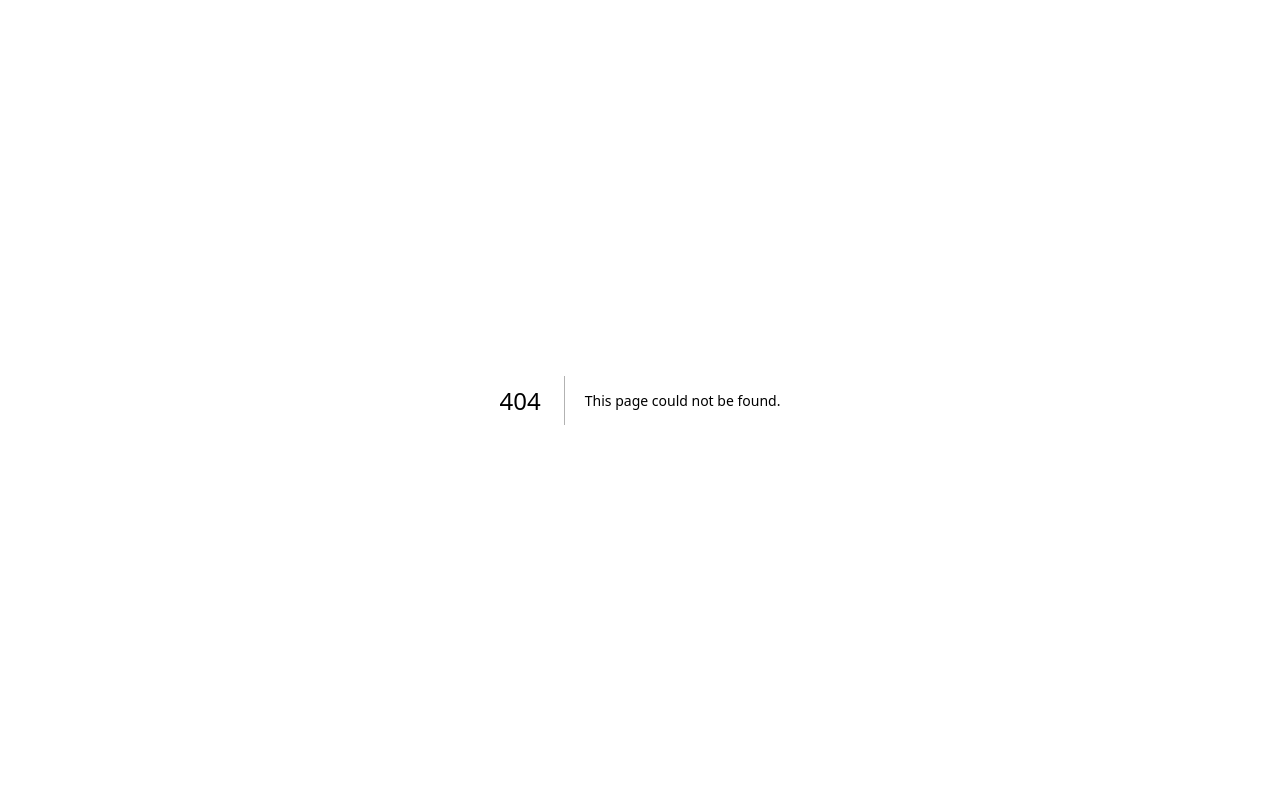
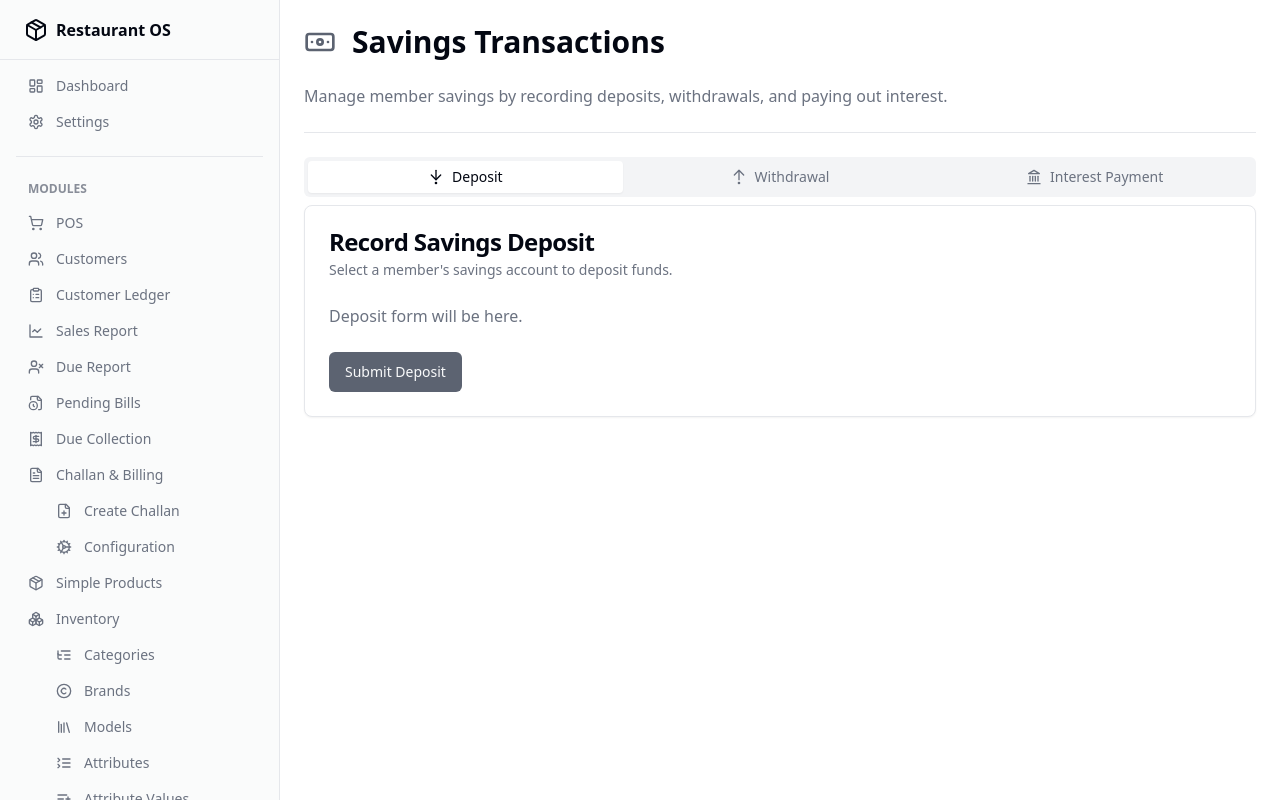
Before and after one commit to rahat1995/Order-Mgt, a Next.js app: page /admin/modules/microfinance/collections in a window 1280 px wide. Before the commit this address had no page. Built offline with nearby package versions, Linux system fonts and the light colour scheme.

Commit message:
dear, in one page, i need 3 menu, one is savings deposit, savings withdr

```diff
--- /dev/null
+++ b/src/app/admin/modules/microfinance/collections/page.tsx
@@ -0,0 +1,19 @@
+
+import { SavingsTransactionClient } from "@/components/admin/microfinance/SavingsTransactionClient";
+import { Banknote } from "lucide-react";
+
+export default function SavingsTransactionPage() {
+  return (
+    <div className="space-y-6">
+      <div className="flex items-center gap-4">
+        <Banknote className="h-8 w-8 text-primary" />
+        <h1 className="text-3xl font-bold">Savings Transactions</h1>
+      </div>
+      <p className="text-muted-foreground">
+        Manage member savings by recording deposits, withdrawals, and paying out interest.
+      </p>
+      <div className="h-[1px] w-full bg-border" />
+      <SavingsTransactionClient />
+    </div>
+  );
+}
--- a/src/app/admin/modules/microfinance/page.tsx
+++ b/src/app/admin/modules/microfinance/page.tsx
@@ -56,9 +56,9 @@ const microfinanceSubModules = [
   {
     href: '/admin/modules/microfinance/collections',
     icon: Receipt,
-    title: 'Collections',
-    description: 'Record loan repayments and savings deposits.',
-    enabled: false,
+    title: 'Savings Transactions',
+    description: 'Record deposits, withdrawals, and interest payments.',
+    enabled: true,
   },
   {
     href: '/admin/modules/microfinance/reports',
--- a/src/components/admin/Sidebar.tsx
+++ b/src/components/admin/Sidebar.tsx
@@ -51,7 +51,9 @@ import {
   UserCheck,
   Banknote,
   ListChecks,
-  Wallet
+  Wallet,
+  ArrowDownToDot,
+  ArrowUpFromDot,
 } from 'lucide-react';
 import { useSettings } from '@/context/SettingsContext';
 
@@ -128,6 +130,7 @@ const moduleLinks = [
         { href: '/admin/modules/microfinance/savings-product-types', label: 'Savings Types', icon: ListChecks },
         { href: '/admin/modules/microfinance/savings-products', label: 'Savings Products', icon: ClipboardList },
         { href: '/admin/modules/microfinance/savings-accounts', label: 'Savings Accounts', icon: Wallet },
+        { href: '/admin/modules/microfinance/collections', label: 'Savings Transactions', icon: Receipt },
         { href: '/admin/modules/microfinance/guarantor', label: 'Guarantor', icon: UserCheck },
         { href: '/admin/modules/microfinance/cash-collateral', label: 'Cash Collateral', icon: Banknote },
         { href: '/admin/modules/microfinance/configuration', label: 'Configuration', icon: Cog },
--- /dev/null
+++ b/src/components/admin/microfinance/SavingsTransactionClient.tsx
@@ -0,0 +1,90 @@
+
+'use client';
+
+import React, { useState } from 'react';
+import { Card, CardContent, CardDescription, CardHeader, CardTitle, CardFooter } from '@/components/ui/card';
+import { Button } from '@/components/ui/button';
+import { Input } from '@/components/ui/input';
+import { Label } from '@/components/ui/label';
+import { Tabs, TabsContent, TabsList, TabsTrigger } from '@/components/ui/tabs';
+import { ArrowDownToDot, ArrowUpFromDot, Landmark } from 'lucide-react';
+
+
+const SavingsDepositForm = () => {
+    return (
+        <Card>
+            <CardHeader>
+                <CardTitle>Record Savings Deposit</CardTitle>
+                <CardDescription>Select a member's savings account to deposit funds.</CardDescription>
+            </CardHeader>
+            <CardContent>
+                <p className="text-muted-foreground">Deposit form will be here.</p>
+            </CardContent>
+            <CardFooter>
+                <Button>Submit Deposit</Button>
+            </CardFooter>
+        </Card>
+    );
+}
+
+const SavingsWithdrawalForm = () => {
+    return (
+        <Card>
+            <CardHeader>
+                <CardTitle>Record Savings Withdrawal</CardTitle>
+                <CardDescription>Select a member's savings account to withdraw funds.</CardDescription>
+            </CardHeader>
+            <CardContent>
+                <p className="text-muted-foreground">Withdrawal form will be here.</p>
+            </CardContent>
+             <CardFooter>
+                <Button>Submit Withdrawal</Button>
+            </CardFooter>
+        </Card>
+    );
+}
+
+const SavingsInterestPaymentForm = () => {
+    return (
+        <Card>
+            <CardHeader>
+                <CardTitle>Process Interest Payment</CardTitle>
+                <CardDescription>Pay out calculated interest to a member's account.</CardDescription>
+            </CardHeader>
+            <CardContent>
+                <p className="text-muted-foreground">Interest payment form will be here.</p>
+            </CardContent>
+             <CardFooter>
+                <Button>Pay Interest</Button>
+            </CardFooter>
+        </Card>
+    );
+}
+
+
+export function SavingsTransactionClient() {
+  return (
+    <Tabs defaultValue="deposit" className="w-full">
+      <TabsList className="grid w-full grid-cols-3">
+        <TabsTrigger value="deposit">
+          <ArrowDownToDot className="mr-2 h-4 w-4" /> Deposit
+        </TabsTrigger>
+        <TabsTrigger value="withdrawal">
+            <ArrowUpFromDot className="mr-2 h-4 w-4" /> Withdrawal
+        </TabsTrigger>
+        <TabsTrigger value="interest-payment">
+            <Landmark className="mr-2 h-4 w-4" /> Interest Payment
+        </TabsTrigger>
+      </TabsList>
+      <TabsContent value="deposit">
+        <SavingsDepositForm />
+      </TabsContent>
+      <TabsContent value="withdrawal">
+        <SavingsWithdrawalForm />
+      </TabsContent>
+       <TabsContent value="interest-payment">
+        <SavingsInterestPaymentForm />
+      </TabsContent>
+    </Tabs>
+  );
+}
```
